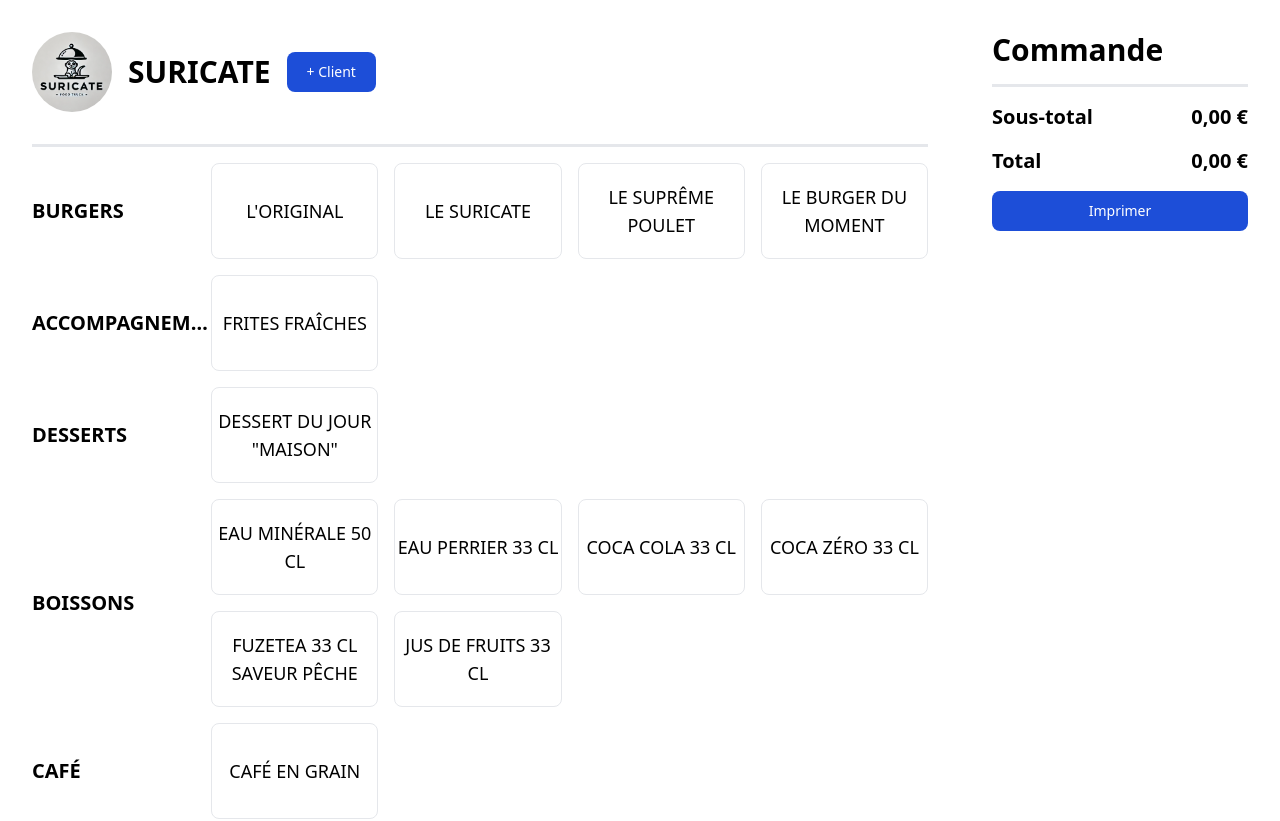
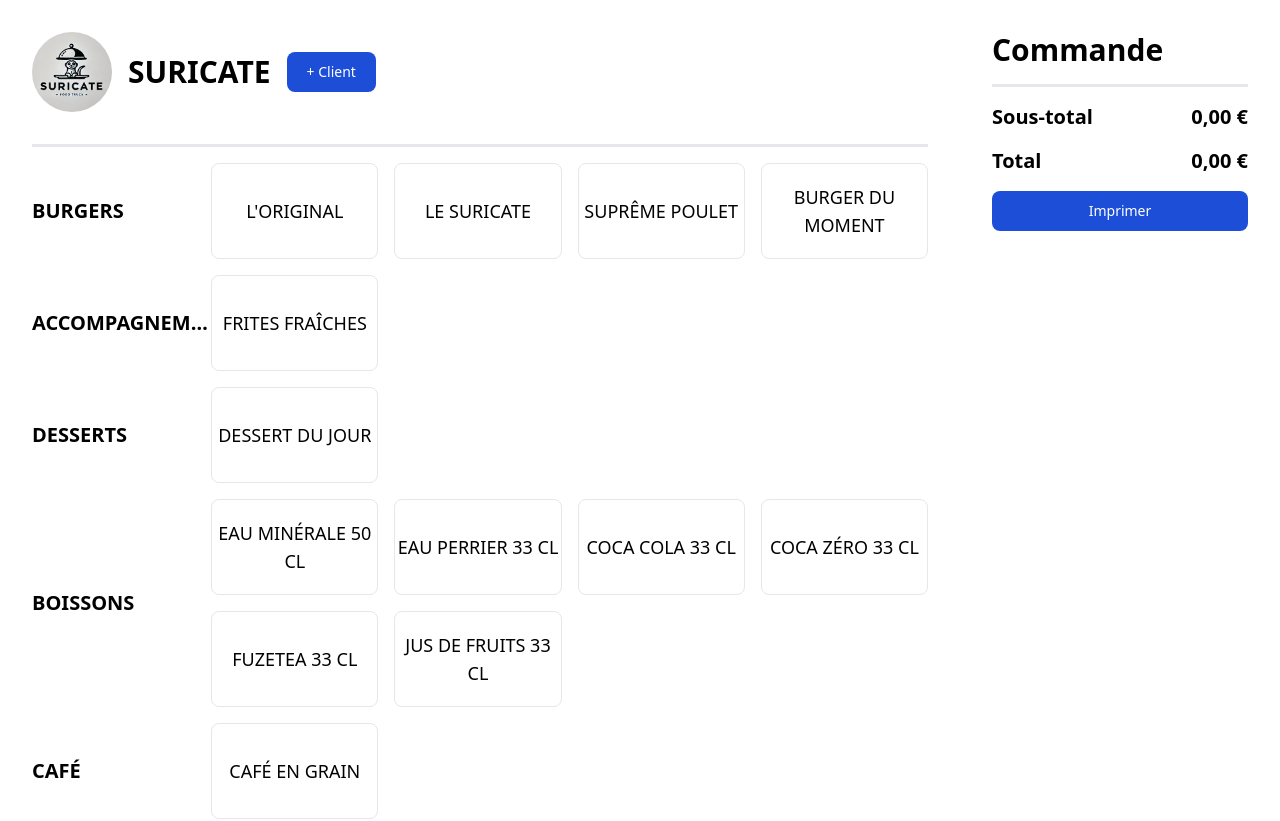
Before and after one commit to fwuensche/suricate, a React (Vite) app: page / in a window 1280 px wide. Shown: the top 821 px of the page. Built offline with nearby package versions, Linux system fonts and the light colour scheme.

Commit message:
update menu

```diff
--- a/src/config.js
+++ b/src/config.js
@@ -4,7 +4,7 @@ export const MENU_ITEMS = [
   {
     section: 'Burgers',
     name: "L'Original",
-    price: 9,
+    price: 9.5,
     ingredients: [
       'Pain Maison',
       'Sauce Burger',
@@ -12,16 +12,16 @@ export const MENU_ITEMS = [
       'Bacon fumé',
       'Tomates séchées confites',
       'Cheddar AOP',
-      'Salade (Mesclun)',
+      'Ciboulette',
     ],
   },
   {
     section: 'Burgers',
     name: 'Le Suricate',
-    price: 9,
+    price: 9.5,
     ingredients: [
       'Pain Maison',
-      'Sauce Béarnaise',
+      'Sauce Mayo-Ail',
       'Haché de Bœuf façon bouchère',
       'Poitrine de Porc fumée',
       'Oignons confits',
@@ -30,30 +30,30 @@ export const MENU_ITEMS = [
   },
   {
     section: 'Burgers',
-    name: 'Le Suprême poulet',
-    price: 9,
+    name: 'Suprême poulet',
+    price: 9.5,
     ingredients: ['Pain Maison', 'Sauce Mayo-Curry', 'Filet de poulet croustillant', 'Oignons confits', 'Cheddar AOP'],
   },
   {
     section: 'Burgers',
-    name: 'Le Burger du Moment',
-    price: 10,
+    name: 'Burger du Moment',
+    price: 9.5,
     ingredients: [
       'Pain Maison',
-      'Sauce Fromagère',
+      'Sauce Mayonnaise',
       'Haché de Bœuf façon bouchère',
-      'Lardons fumés',
-      'Pommes de terre',
-      'Reblochon AOP',
+      'Fromage de chèvre',
+      'Miel',
+      'Pickles de concombre',
     ],
   },
-  { section: 'Accompagnements', name: 'Frites Fraîches', price: 3 },
-  { section: 'Desserts', name: 'Dessert du jour "Maison"', price: 3 },
-  { section: 'Boissons', name: 'Eau minérale 50 CL', price: 1 },
+  { section: 'Accompagnements', name: 'Frites Fraîches', price: 3.5 },
+  { section: 'Desserts', name: 'Dessert du jour', price: 3 },
+  { section: 'Boissons', name: 'Eau minérale 50 CL', price: 1.5 },
   { section: 'Boissons', name: 'Eau Perrier 33 CL', price: 1.5 },
   { section: 'Boissons', name: 'Coca Cola 33 CL', price: 2 },
   { section: 'Boissons', name: 'Coca Zéro 33 CL', price: 2 },
-  { section: 'Boissons', name: 'Fuzetea 33 CL saveur pêche', price: 2 },
+  { section: 'Boissons', name: 'Fuzetea 33 CL', price: 2 },
   { section: 'Boissons', name: 'Jus de fruits 33 CL', price: 2 },
   { section: 'Café', name: 'Café en grain', price: 1.5 },
 ]
```
